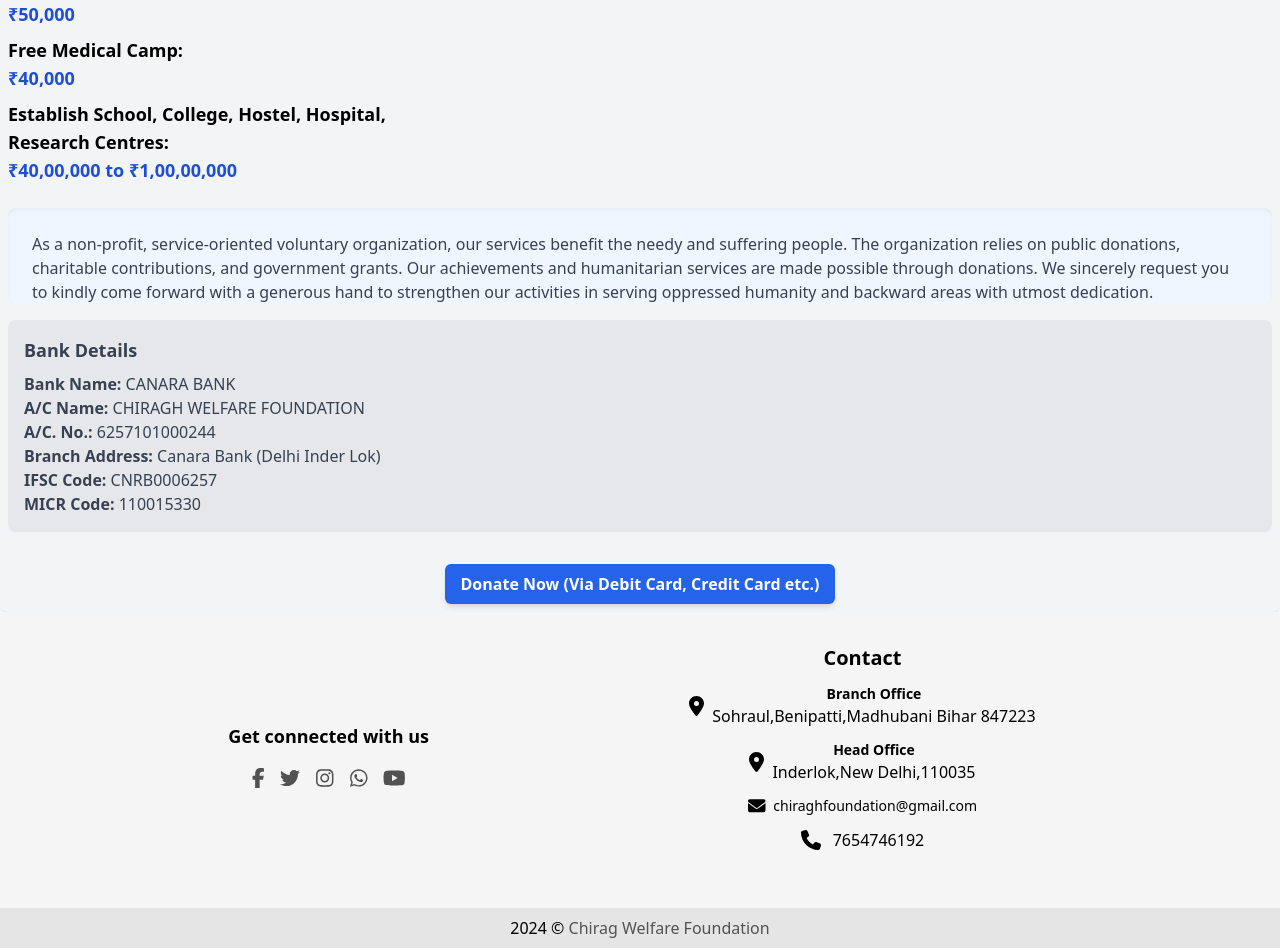
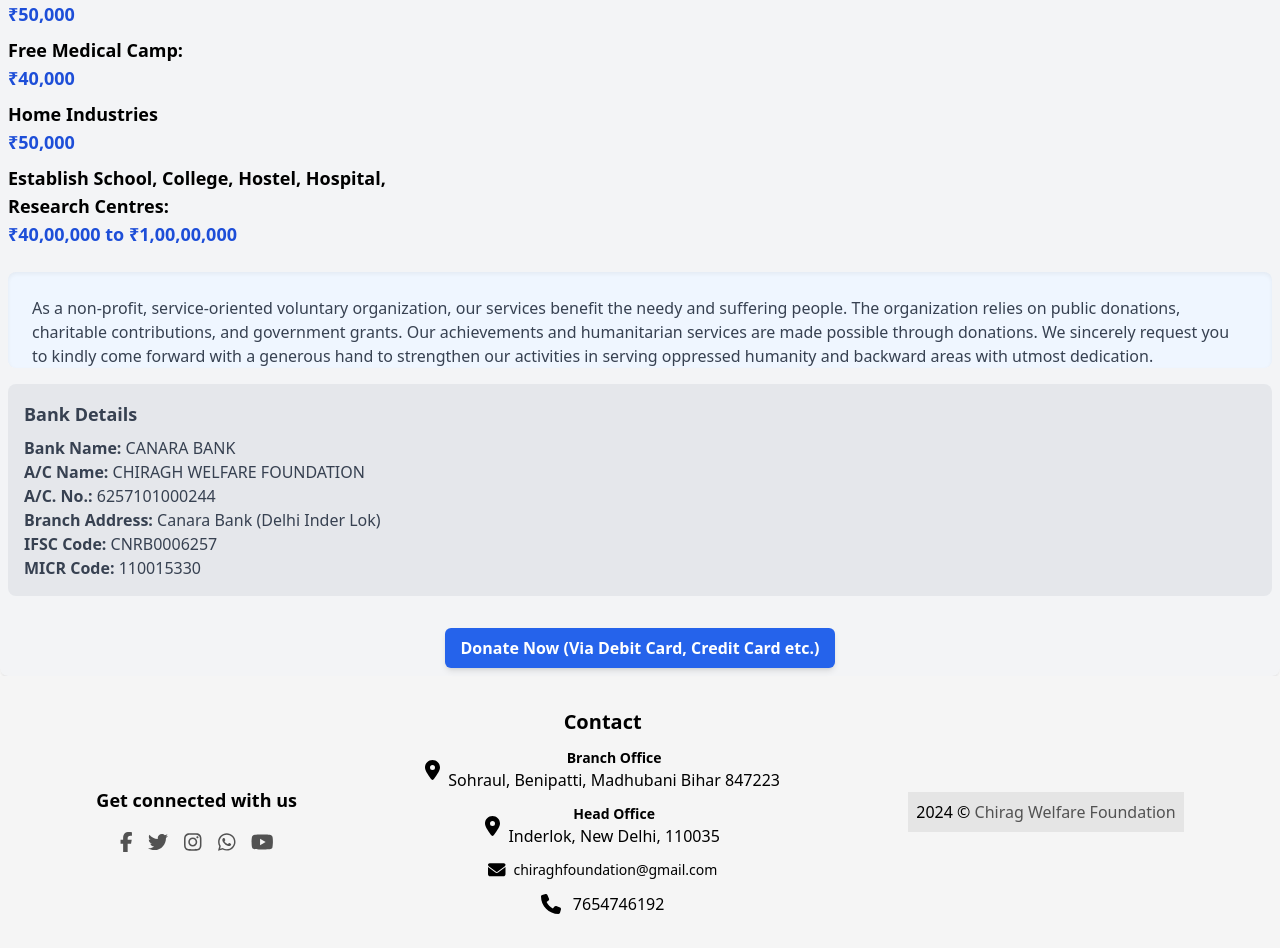
Before and after one commit to anaushad246/chiraghWelfare_FE, a React (Vite) app: page /Donate in a window 1280 px wide. Shown: the part 820-1768 px from the top of the page. Built offline with nearby package versions, Linux system fonts and the light colour scheme; a web font is replaced by a local one.

Commit message:
added Home industries in Donate

```diff
--- a/src/Components/Donate/Donate.jsx
+++ b/src/Components/Donate/Donate.jsx
@@ -39,6 +39,10 @@
     <li className="w-full md:w-1/2 xl:w-1/3  md:mb-0">
       <h3 className="text-lg font-semibold ">Free Medical Camp:</h3>
       <p className="text-lg font-bold text-blue-700">₹40,000</p>
+    </li>
+    <li className="w-full md:w-1/2 xl:w-1/3  md:mb-0">
+      <h3 className="text-lg font-semibold ">Home Industries</h3>
+      <p className="text-lg font-bold text-blue-700">₹50,000</p>
     </li>
     <li className="w-full md:w-1/2 xl:w-1/3  md:mb-0">
       <h3 className="text-lg font-semibold ">Establish School, College, Hostel, Hospital, Research Centres:</h3>
--- a/src/Components/Footer/Footer.jsx
+++ b/src/Components/Footer/Footer.jsx
@@ -22,43 +22,38 @@
         </div>
         {/*  */}
 
-        <div className="flex flex-col items-center  gap-3 ">
+         <div className="flex flex-col items-center gap-3">
     <h6 className="font-semibold text-xl">Contact</h6>
-          <p className="flex gap-2  items-center px-4 ">
-            <FontAwesomeIcon icon={faLocationDot} size="lg" className="" />
-            <div className="flex flex-col items-center ">
+    <div className="flex gap-2 items-center px-4">
+      <FontAwesomeIcon icon={faLocationDot} size="lg" />
+      <div className="flex flex-col items-center">
         <p className="text-sm font-bold">Branch Office</p>
-              <span>Sohraul,Benipatti,Madhubani Bihar 847223</span>{" "}
+        <span>Sohraul, Benipatti, Madhubani Bihar 847223</span>
       </div>
-          </p>
-          <p className="flex gap-2  items-center px-4 ">
-            <FontAwesomeIcon icon={faLocationDot} size="lg" className="" />
-            <div className="flex flex-col items-center ">
+    </div>
+    <div className="flex gap-2 items-center px-4">
+      <FontAwesomeIcon icon={faLocationDot} size="lg" />
+      <div className="flex flex-col items-center">
         <p className="text-sm font-bold">Head Office</p>
-              <span>Inderlok,New Delhi,110035</span>
+        <span>Inderlok, New Delhi, 110035</span>
       </div>
-          </p>
-          <p className="flex gap-2  items-center text-sm">
-            <FontAwesomeIcon icon={faEnvelope} size="lg" className="" />
-            <a href="mailto:chiraghfoundation@gmail.com">
-              chiraghfoundation@gmail.com
-            </a>
-          </p>
-          <p className="flex items-center">
+    </div>
+    <div className="flex gap-2 items-center text-sm">
+      <FontAwesomeIcon icon={faEnvelope} size="lg" />
+      <a href="mailto:chiraghfoundation@gmail.com">chiraghfoundation@gmail.com</a>
+    </div>
+    <div className="flex items-center">
       <FontAwesomeIcon icon={faPhone} size="lg" className="mr-3" />
       <a href="tel:+7654746192">7654746192</a>
-          </p>
     </div>
   </div>
-
-      <div className="bg-neutral-200 p-2 text-center dark:bg-neutral-700 mt-6 ">
+  <div className="bg-neutral-200 p-2 text-center dark:bg-neutral-700 ">
     <span> 2024 &copy; </span>
-        <a
-          href="https://tw-elements.com/"
-          className="font-normal text-neutral-600 dark:text-neutral-400"
-        >
+    <a href="#" className="font-normal text-neutral-600 dark:text-neutral-400">
       Chirag Welfare Foundation
     </a>
+  </div>
+
   </div>
     </footer>
   );
```
Lines whose indentation alone changed are shown as unchanged.
